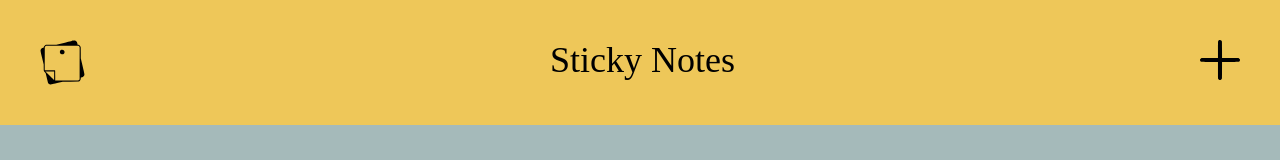
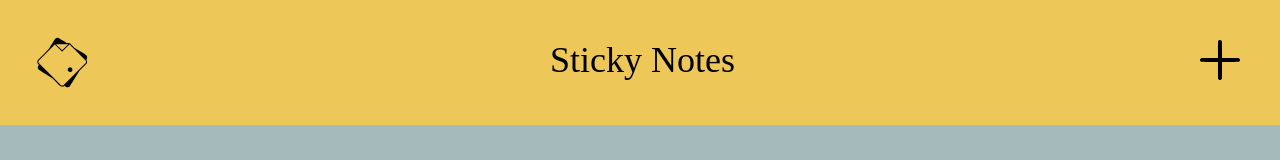
Before and after one commit to shardulkumar98/sticky-notes, a React (Create React App) app: page / in a window 1280 px wide. Both pictures are taken after a click on the element 1220 px from the left and 62 px from the top of the page. Shown: the top 160 px of the page. Built offline with nearby package versions, Linux system fonts and the light colour scheme.

Commit message:
fix: animate modal

```diff
--- a/src/assets/svg/add.tsx
+++ b/src/assets/svg/add.tsx
@@ -3,9 +3,14 @@ const AddMore = (props: any) => {
   const svgVariant = {
     hidden: {
       opacity: 0,
+      rotate: 180,
     },
     visible: {
       opacity: 1,
+      rotate: 0,
+      transition: {
+        duration: 1,
+      },
     },
   };
 
--- a/src/assets/svg/notes.tsx
+++ b/src/assets/svg/notes.tsx
@@ -8,8 +8,15 @@ const NoteSvg = (props: any) => {
     },
     visible: {
       opacity: 1,
-      rotate: 0,
-      transition: { duration: 1 },
+      scale: [1, 1.1, 1.1, 1, 1],
+      rotate: [0, 0, 270, 270, 0],
+      transition: {
+        duration: 1,
+        ease: "easeInOut",
+        times: [0, 0.2, 0.5, 0.8, 1],
+        repeat: Infinity,
+        repeatDelay: 1,
+      },
     },
   };
 
--- a/src/components/Navbar.tsx
+++ b/src/components/Navbar.tsx
@@ -1,5 +1,5 @@
 import { useState } from "react";
-import { motion } from "framer-motion";
+import { AnimatePresence, motion } from "framer-motion";
 import { useForm } from "react-hook-form";
 import NoteSvg from "../assets/svg/notes";
 import AddMore from "../assets/svg/add";
@@ -9,9 +9,11 @@ const Navbar = ({ setData }: any) => {
   const { register, reset, handleSubmit } = useForm();
 
   const onhandleSubmit = (data: any) => {
+    if (data?.title !== "") {
       setData((pre: any) => [...pre, data]);
-    reset()
-    setIsModalOpen(false)
+    }
+    reset();
+    setIsModalOpen(false);
   };
 
   const titleVariant = {
@@ -19,21 +21,29 @@ const Navbar = ({ setData }: any) => {
     visible: { opacity: 1, y: 0, transition: { duration: 1 } },
   };
 
+  const modalVaridant = {
+    hidden: { opacity: 0, scale: 0, transition: { duration: 0.5 } },
+    visible: { opacity: 1, scale: 1, transition: { duration: 0.5 } },
+  };
+
   return (
     <>
       <div className="flex justify-between p-10 bg-[#EEC759] w-full text-center sticky top-0">
-        <div>
+        <motion.div initial="hidden" animate="visible">
           <NoteSvg />
-        </div>
+        </motion.div>
         <motion.div
           variants={titleVariant}
           initial="hidden"
           animate="visible"
+          whileHover={{ scale: 1.2 }}
           className="font-dancing-script text-4xl"
         >
           Sticky Notes
         </motion.div>
         <motion.div
+          initial="hidden"
+          animate="visible"
           whileHover={{ scale: 1.2 }}
           className="cursor-pointer"
           onClick={() => setIsModalOpen(true)}
@@ -41,8 +51,14 @@ const Navbar = ({ setData }: any) => {
           <AddMore />
         </motion.div>
       </div>
+      <AnimatePresence>
         {isModalOpen && (
-        <div className="w-[100%] fixed h-[100vh] flex justify-center items-center">
+          <motion.div
+            variants={modalVaridant}
+            initial="hidden"
+            animate="visible"
+            className="w-[100%] fixed h-[100vh] flex justify-center items-center"
+          >
             <form
               onSubmit={handleSubmit(onhandleSubmit)}
               className="flex flex-col gap-5 w-2/4 p-5 rounded-[8px] bg-white "
@@ -70,16 +86,18 @@ const Navbar = ({ setData }: any) => {
                 >
                   Save
                 </button>
-              <button
+                <motion.button
                   className="bg-red-800 py-2 px-5 rounded text-white w-full"
+                  type="button"
                   onClick={() => setIsModalOpen(false)}
                 >
                   Cancel
-              </button>
+                </motion.button>
               </div>
             </form>
-        </div>
+          </motion.div>
         )}
+      </AnimatePresence>
     </>
   );
 };
--- a/src/pages/stickyNotes.tsx
+++ b/src/pages/stickyNotes.tsx
@@ -3,49 +3,34 @@ import Navbar from "../components/Navbar";
 import { useState } from "react";
 
 const StickyNotes = () => {
-  const [data, setData] = useState([{}])
-  // console.log('data', data)
-  // const notes = [
-  //   {
-  //     title: "Test Note",
-  //     note: "something in the sticky note....",
-  //   },
-  //   {
-  //     title: "Test Note",
-  //     note: "something in the sticky note....",
-  //   },
-  //   {
-  //     title: "Test Note",
-  //     note: "something in the sticky note....",
-  //   },
-  // ];
-
+  const [data, setData] = useState([{}]);
+  console.log("data", data);
   const noteVariant = {
-    hidden:{
+    hidden: {
       opacity: 0,
-      // x: '-100vw'
     },
-    visible:{
+    visible: {
       opacity: 1,
-      // x: 0,
       transition: {
-        // delay: 1.5,
         duration: 2,
-        // ease: 'easeInOut'
-
-      }
-
-    }
-  }
-
-
+      },
+    },
+  };
 
   return (
     <div className="flex flex-col ">
       <Navbar setData={setData} />
       <div className="p-5 flex flex-wrap gap-5 w-full ">
         {data?.slice(1).map((e: any, index: number) => (
-          <motion.div variants={noteVariant} drag dragConstraints={{top: 0, bottom:0, left: 0, right:0}} initial='hidden' animate='visible' key={index} className="border-2 border-black w-60 h-80 p-2">
+          <motion.div
+            variants={noteVariant}
+            drag
+            dragConstraints={{ top: 0, bottom: 0, left: 0, right: 0 }}
+            initial="hidden"
+            animate="visible"
+            key={index}
+            className="border-2 border-black w-60 h-80 p-2"
+          >
             <div className="text-center text-xl font-semibold">{e?.title}</div>
             <div>{e?.note}</div>
           </motion.div>
```
Lines whose indentation alone changed are shown as unchanged.
